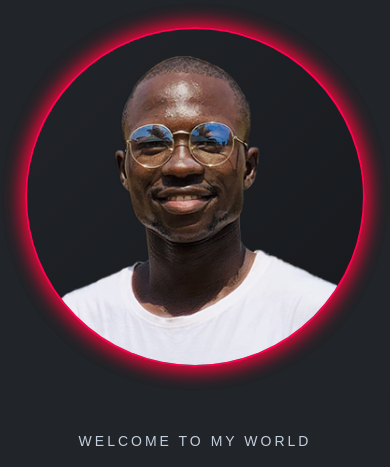
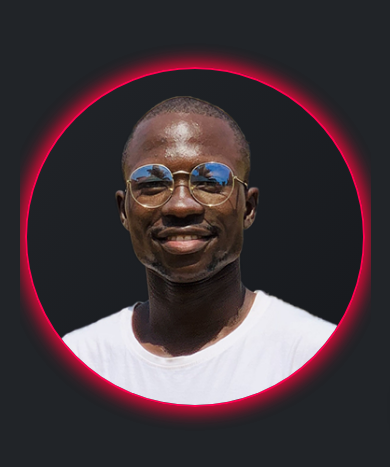
Before and after one commit to Taiwo-Jeremiah/Portfolio-Website, a plain HTML site: page index.html in a window 390 px wide. Shown: the part 91-558 px from the top of the page. Drawn offline with nearby package versions, Linux system fonts and the light colour scheme; a web font is replaced by a local one.

Commit message:
fixed responsiveness

```diff
--- a/main.js
+++ b/main.js
@@ -10,18 +10,15 @@ const openMenus = document.querySelector(".fa-bars");
 const navMenu = document.querySelector(".nav-menu");
 const navLinks = document.querySelectorAll(".nav-links")
 function openMenu() {
-  console.log("Menu opened"); // Changed message for clarity
   navMenu.classList.add("open-menu");
 }
 
 function closeMenu() {
-  console.log("Menu closed"); // Changed message for clarity
   navMenu.classList.remove("open-menu");
 }
 
 navLinks.forEach(link => {
   link.addEventListener("click", function() {
-    console.log("open menu removed!");
     navMenu.classList.remove("open-menu");
   });
 });
--- a/styles.css
+++ b/styles.css
@@ -73,7 +73,7 @@ img {
 .row {
     display: flex;
     align-items: center;
-    justify-content: space-between;
+    justify-content: center;
     flex-wrap: wrap;
 }
 
@@ -220,11 +220,13 @@ nav{
     margin:0 auto 2rem;
 }
 .hero{
-    padding-top: 70px;
+    /* padding-top: 70px; */
+     height: calc(100dvh - 100px);
+     overflow: hidden;
 }
 
 .hero .row{
-    height: 100vh;
+    height: 100%;
     flex-wrap: nowrap;
 }
 
```
